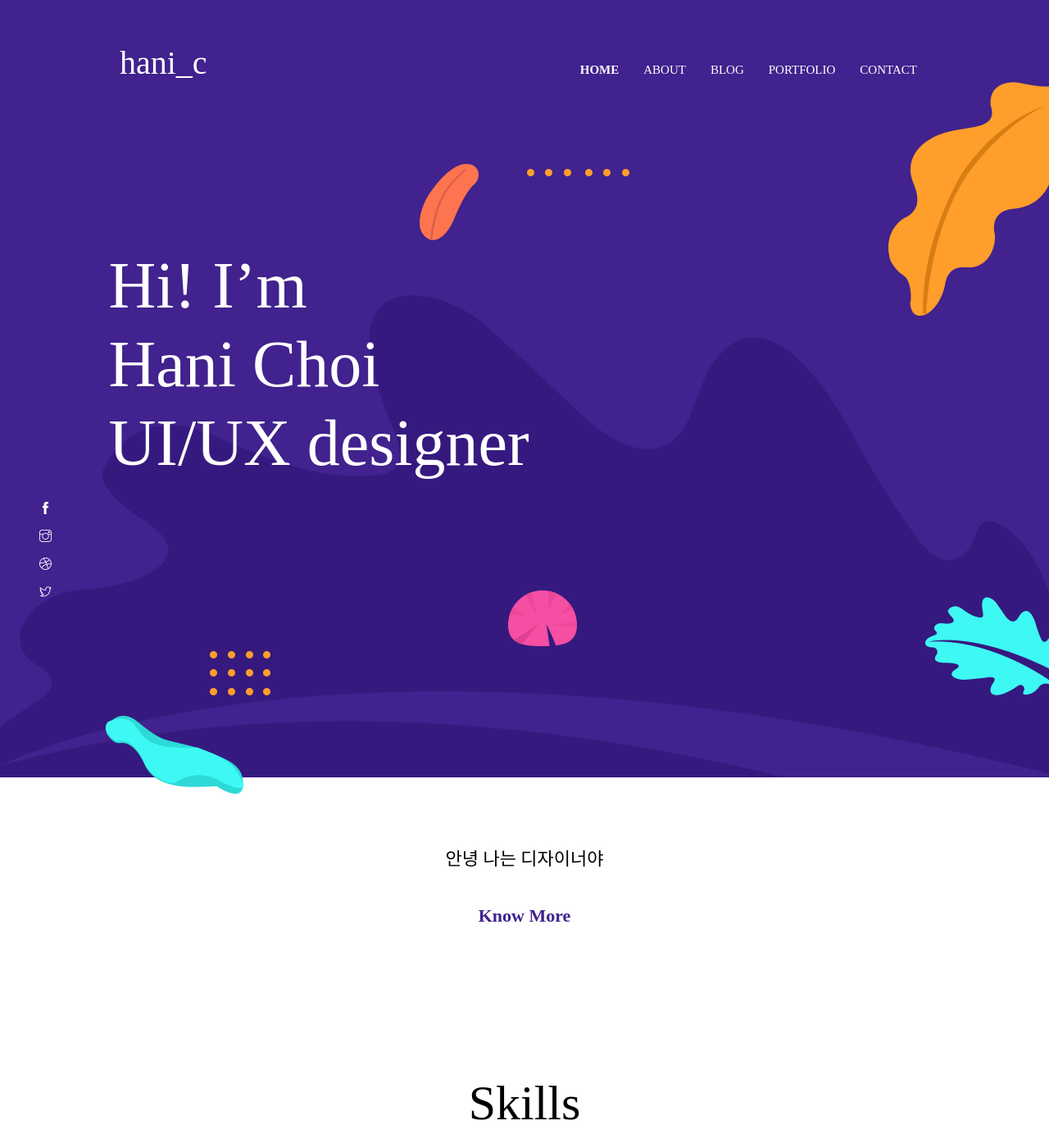
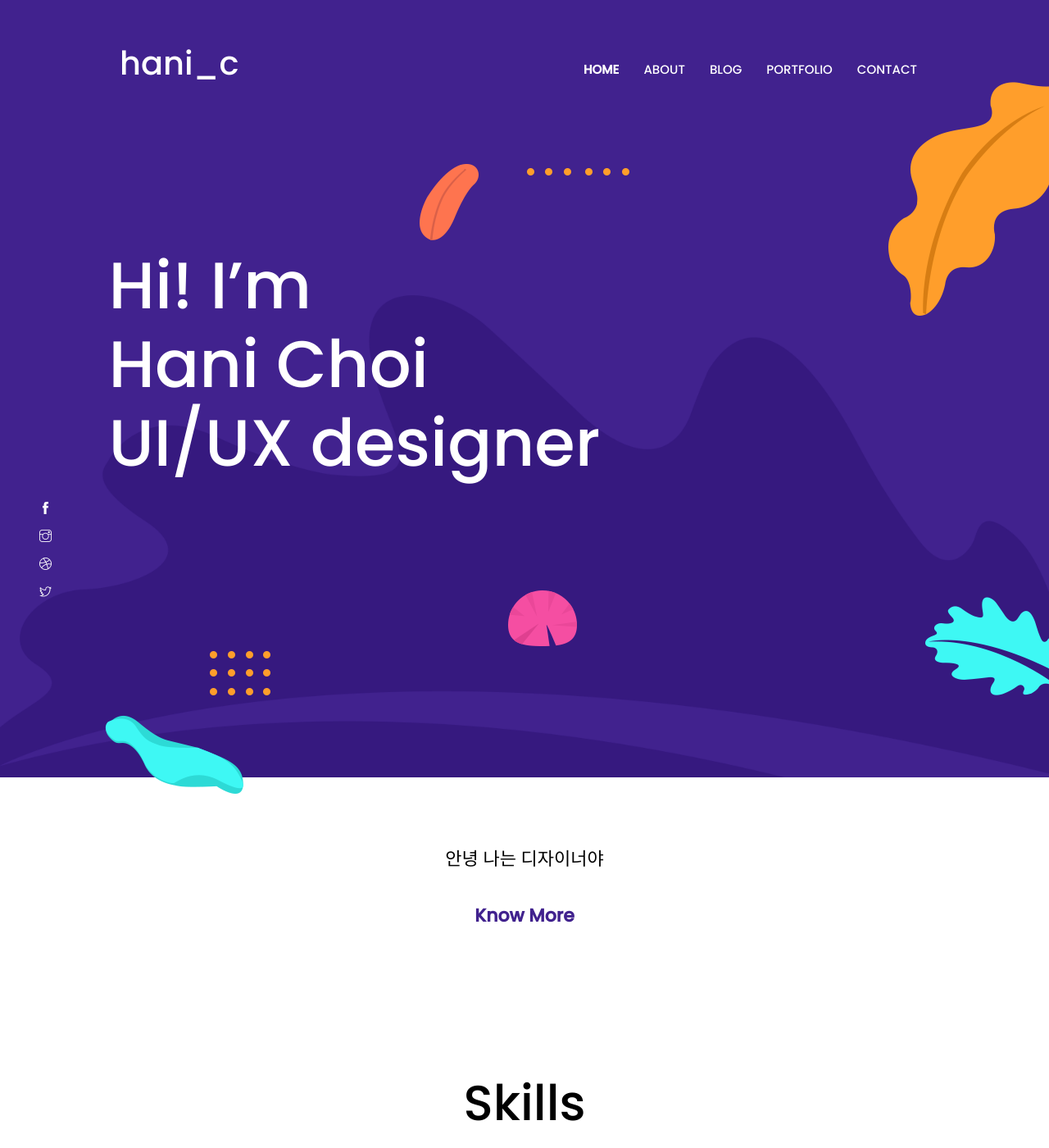
Before and after one commit to hani-choi/hani-choi.github.io, a Jekyll site: the page built from index.html, in a window 1280 px wide and 1400 px high. Shown: the whole window at 82% size. Built offline with Jekyll 4.4.1, drawn with Linux system fonts in a browser that asks for light colours.

Commit message:
change font

```diff
--- a/assets/scss/_variables.scss
+++ b/assets/scss/_variables.scss
@@ -11,6 +11,6 @@ $white: #fff;
 $gray: #eaeaea;
 
 // Font Variables
-$primary-font: 'Roboto', sans-serif;
-$secondary-font: 'Playfair Display', serif;
+$primary-font: 'Poppins', sans-serif;
+$secondary-font: 'Poppins', serif;
 $icon-font: 'themify';
```
